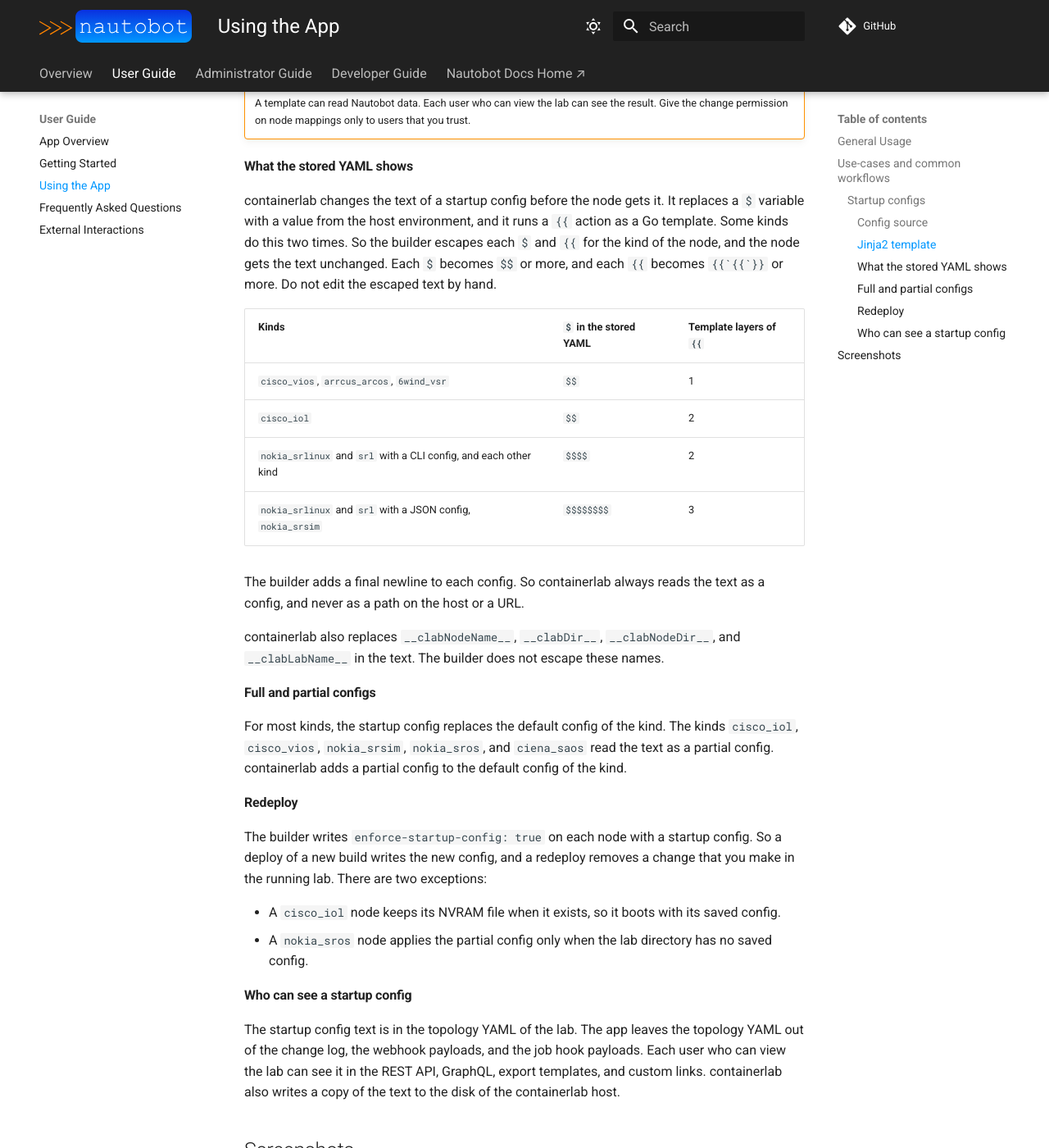
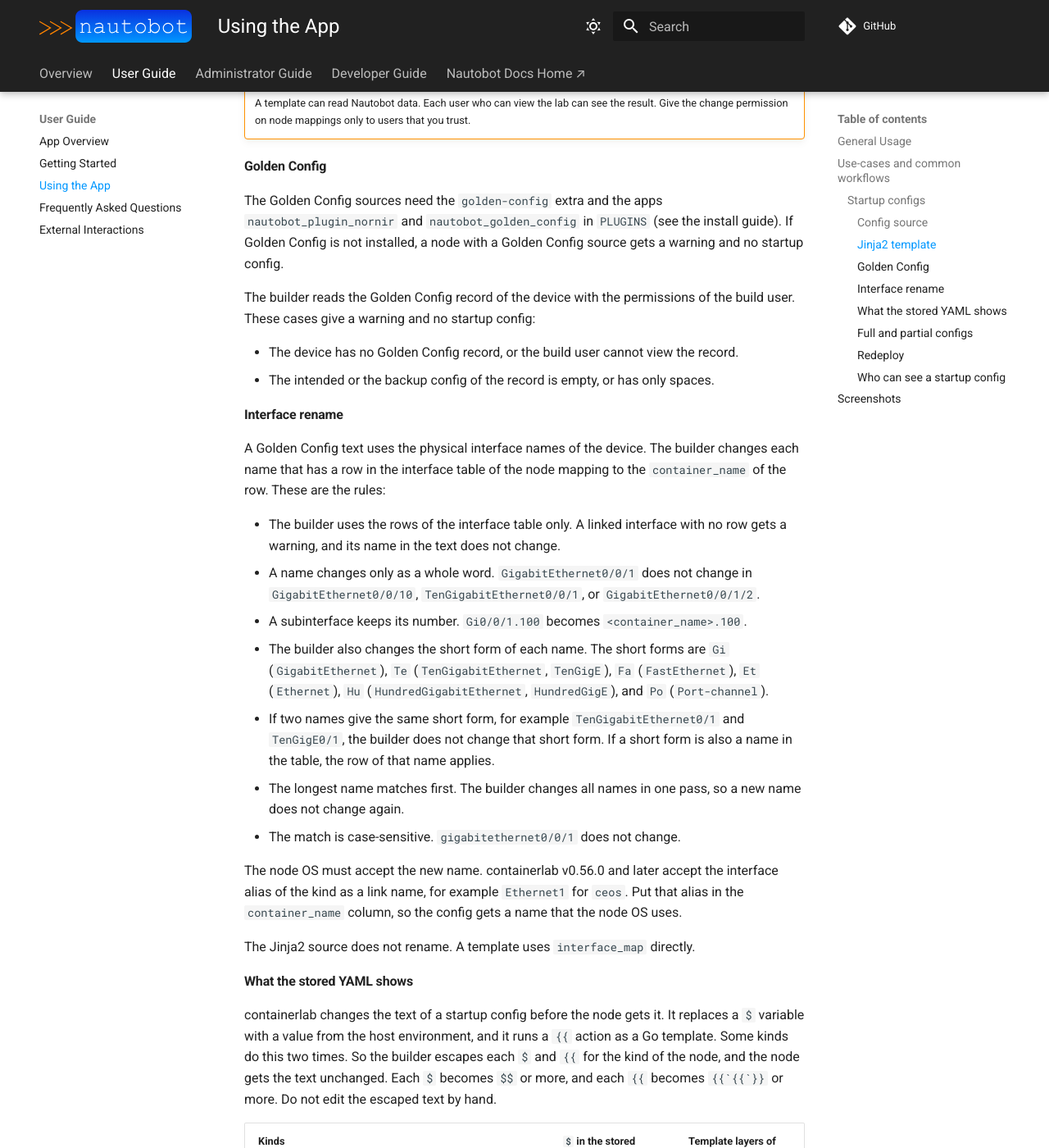
Before and after one commit to jtdub/nautobot-app-containerlab-orchestrator, an MkDocs documentation site: the page built from docs/user/app_use_cases.md, in a window 1280 px wide and 1400 px high, scrolled down 1404 px. Shown: the whole window at 82% size. Built offline with MkDocs 1.6.1 and Material for MkDocs 9.7.7, drawn with Linux system fonts in a browser that asks for light colours; comment, search, counter and statistics services are not loaded; some of the changed text lies outside the part shown.

Commit message:
63: Document the Golden Config sources and the rename (AC-15)
Claude-Session: https://claude.ai/code/session_015Wtbd2AbXxZ9u8rarE86by

```diff
--- a/docs/user/app_use_cases.md
+++ b/docs/user/app_use_cases.md
@@ -25,7 +25,7 @@ A device with no node mapping uses the default mapping, which has no config sour
 |---|---|
 | None (kind default) | The node gets no startup config. containerlab uses the default config of the kind. |
 | Jinja2 template | The builder renders the config template of the node mapping. |
-| Golden Config intended, Golden Config backup | Not available yet. The build gives a warning, and the node gets no startup config. |
+| Golden Config intended, Golden Config backup | The builder reads the intended or the backup config of the device from Golden Config, then renames the interfaces. |
 
 The build continues when a node gets no config because of a problem. The build gives one warning for the node. A
 missing template, a template error, and an empty output each give a warning.
@@ -45,6 +45,42 @@ The render does not HTML-escape a value. So `a&b<c>` stays `a&b<c>`.
 !!! warning
     A template can read Nautobot data. Each user who can view the lab can see the result. Give the change permission
     on node mappings only to users that you trust.
+
+#### Golden Config
+
+The Golden Config sources need the `golden-config` extra and the apps `nautobot_plugin_nornir` and
+`nautobot_golden_config` in `PLUGINS` (see the install guide). If Golden Config is not installed, a node with a
+Golden Config source gets a warning and no startup config.
+
+The builder reads the Golden Config record of the device with the permissions of the build user. These cases give a
+warning and no startup config:
+
+- The device has no Golden Config record, or the build user cannot view the record.
+- The intended or the backup config of the record is empty, or has only spaces.
+
+#### Interface rename
+
+A Golden Config text uses the physical interface names of the device. The builder changes each name that has a row in
+the interface table of the node mapping to the `container_name` of the row. These are the rules:
+
+- The builder uses the rows of the interface table only. A linked interface with no row gets a warning, and its name
+  in the text does not change.
+- A name changes only as a whole word. `GigabitEthernet0/0/1` does not change in `GigabitEthernet0/0/10`,
+  `TenGigabitEthernet0/0/1`, or `GigabitEthernet0/0/1/2`.
+- A subinterface keeps its number. `Gi0/0/1.100` becomes `<container_name>.100`.
+- The builder also changes the short form of each name. The short forms are `Gi` (`GigabitEthernet`), `Te`
+  (`TenGigabitEthernet`, `TenGigE`), `Fa` (`FastEthernet`), `Et` (`Ethernet`), `Hu` (`HundredGigabitEthernet`,
+  `HundredGigE`), and `Po` (`Port-channel`).
+- If two names give the same short form, for example `TenGigabitEthernet0/1` and `TenGigE0/1`, the builder does not
+  change that short form. If a short form is also a name in the table, the row of that name applies.
+- The longest name matches first. The builder changes all names in one pass, so a new name does not change again.
+- The match is case-sensitive. `gigabitethernet0/0/1` does not change.
+
+The node OS must accept the new name. containerlab v0.56.0 and later accept the interface alias of the kind as a
+link name, for example `Ethernet1` for `ceos`. Put that alias in the `container_name` column, so the config gets a
+name that the node OS uses.
+
+The Jinja2 source does not rename. A template uses `interface_map` directly.
 
 #### What the stored YAML shows
 
@@ -82,7 +118,7 @@ writes the new config, and a redeploy removes a change that you make in the runn
 
 #### Who can see a startup config
 
-The startup config text is in the topology YAML of the lab. The app leaves the topology YAML out of the change log,
+The startup config text is in the topology YAML of the lab. A Golden Config text can hold secrets of the device. The app leaves the topology YAML out of the change log,
 the webhook payloads, and the job hook payloads. Each user who can view the lab can see it in the REST API, GraphQL,
 export templates, and custom links. containerlab also writes a copy of the text to the disk of the containerlab host.
 
```
Also changed, not shown: docs/admin/install.md (+14 -0 lines), 1 other file.
